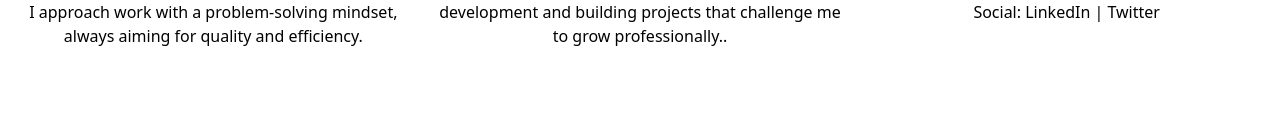
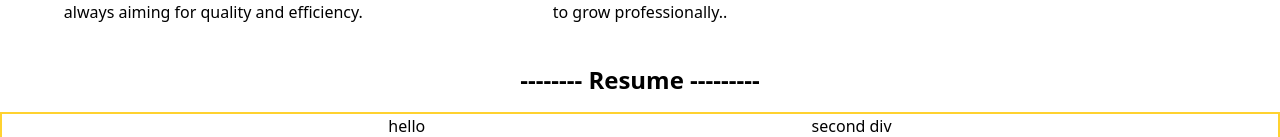
Before and after one commit to Olivier-Masabo/tailwind-practice, a React (Vite) app: page / in a window 1280 px wide. Shown: the part 1296-1433 px from the top of the page. Before the commit the page ends 1384 px from the top, so only its background shows below. Built offline with nearby package versions, Linux system fonts and the light colour scheme.

Commit message:
adding Resume section

```diff
--- a/src/body.jsx
+++ b/src/body.jsx
@@ -39,11 +39,11 @@ Let’s create something great together!</h2>
             <img  class ="hidden md:block" src={float} alt="" />
           </div>
       </div>
-    </div>https://github.com/Olivier-Masabo/tailwind-practice.git
-      <div class="p-10 text-center font-bold text-2xl">
+    </div>
+      <div className="p-10 text-center font-bold text-2xl">
         ----------- About ------------
       </div>
-           <div class="mt-10">
+           <div className="mt-10">
              <img class="flex  py-6 md:hidden" src={profil} alt="" />
              <div class="about-page">
 
@@ -99,6 +99,17 @@ Let’s create something great together!</h2>
 </div>
 
 </div>
+
+  <h1 className="text-2xl text-center font-bold">-------- Resume ---------</h1>
+<div className="border-amber-300 border-2 mt-4 flex justify-evenly items-center">
+  <div>
+    <h1>hello</h1>
+  </div>
+
+  <div>
+    <p>second div</p>
+    </div>
+</div>
       </>
   );
 
```
